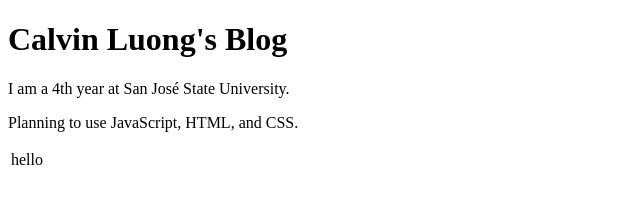
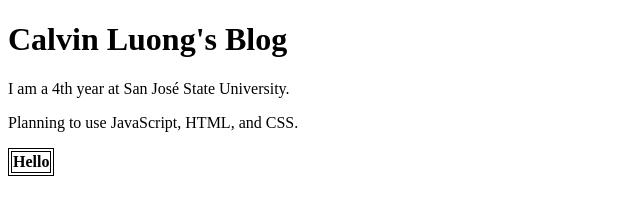
Before and after one commit to calvin-luong/calvin-luong.github.io, a plain HTML site: page index.html in a window 1280 px wide. Shown: the full height of the page, 0-640 px from the left. Drawn offline with Linux system fonts and the light colour scheme.

Commit message:
updating

```diff
--- a/index.html
+++ b/index.html
@@ -1,13 +1,18 @@
 <!DOCTYPE html>
 <html>
+<style>
+table, th, td {
+    border: 1px solid black;
+}
+</style>
 <body>
 <h1>Calvin Luong's Blog</h1>
 <p>I am a 4th year at San José State University.</p>
 <p>Planning to use JavaScript, HTML, and CSS.</p>
 <table>
-    <td>
-        hello
-    </td>
+    <tr>
+        <th>Hello</th>
+    </tr>
 </table>
 </body>
 </html>
```
